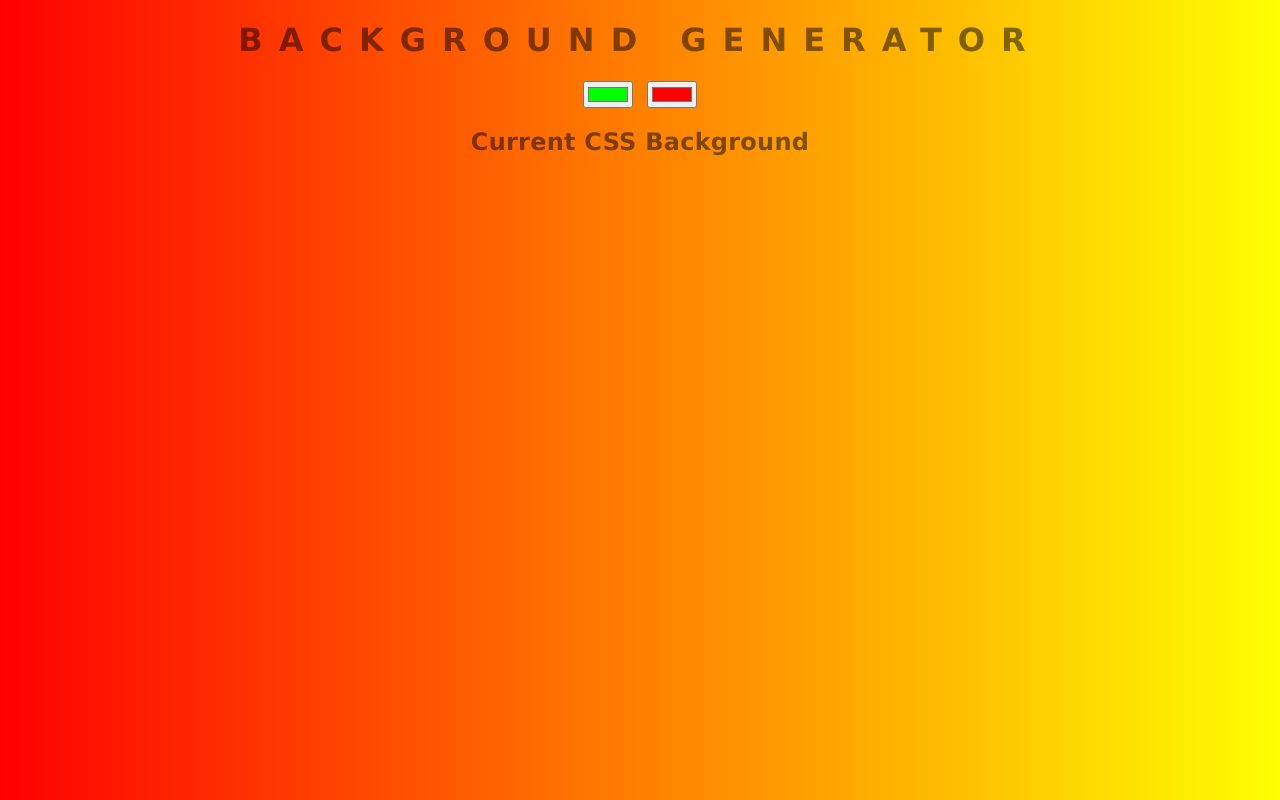
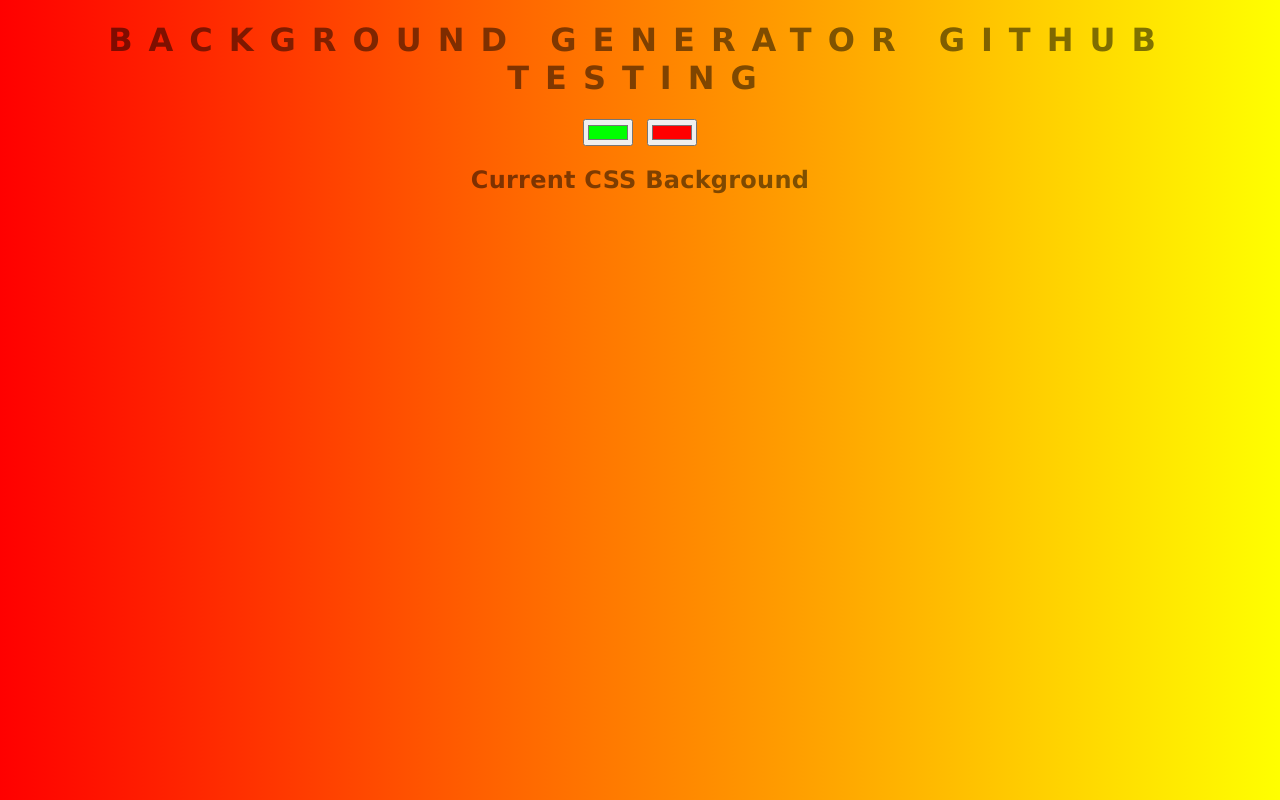
Before and after one commit to draguhn/background-generator, a plain HTML site: page index.html in a window 1280 px wide. Drawn offline with Linux system fonts and the light colour scheme.

Commit message:
testing github

```diff
--- a/index.html
+++ b/index.html
@@ -7,7 +7,7 @@
   <title>Gradient Background</title>
 </head>
 <body id="gradient">
-  <h1>Background Generator</h1>
+  <h1>Background Generator GitHub Testing</h1>
   <input type="color" name="color1" value="#00ff00" class="color1">
   <input type="color" name="color2" value="#ff0000" class="color2">
   <h2>Current CSS Background</h2>
```
